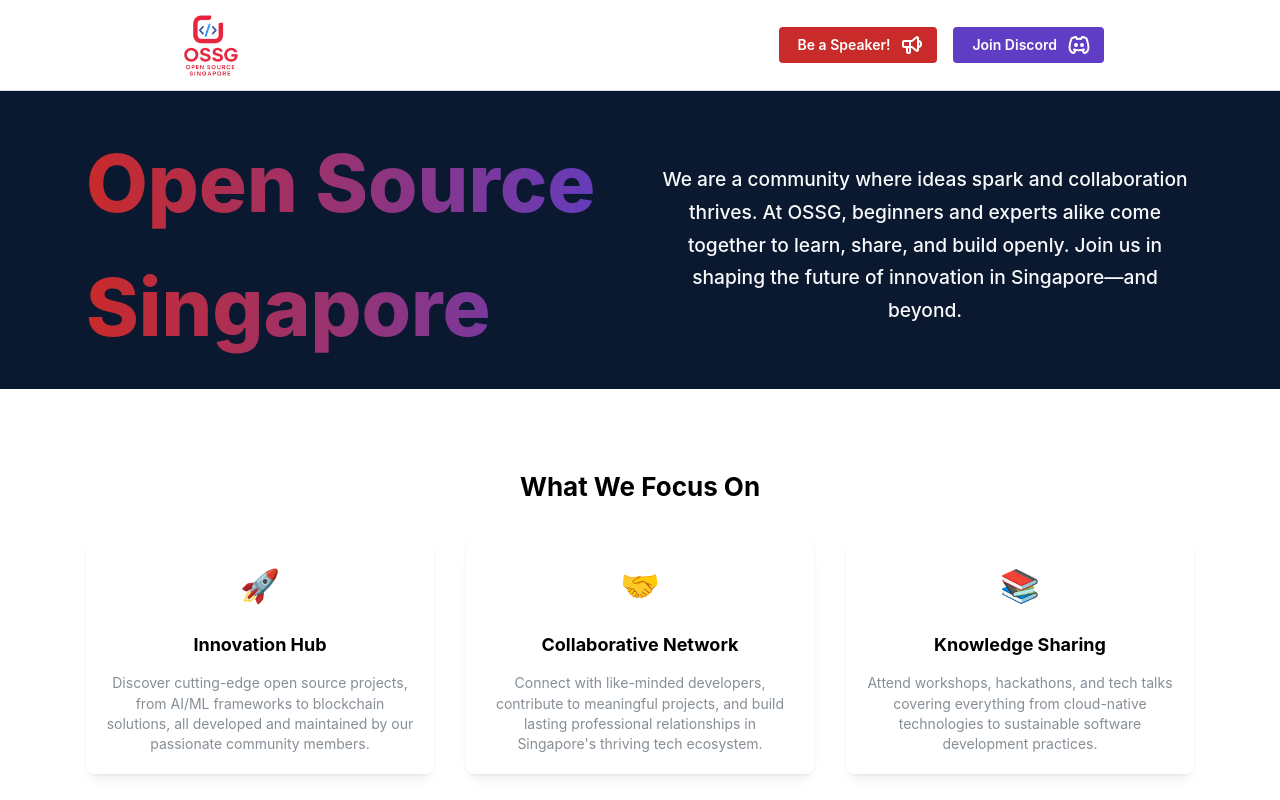
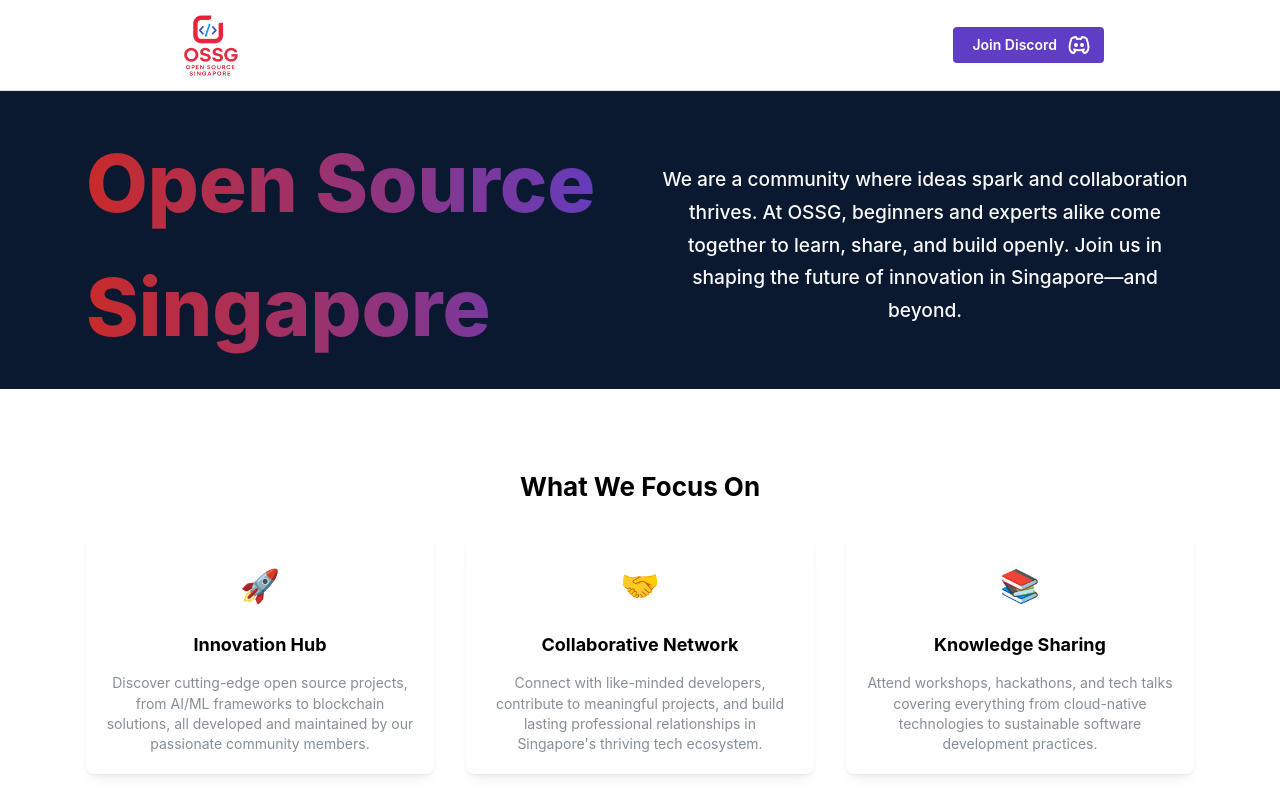
Before and after one commit to weizhang05/foss-sg, a React (Vite) app: page / in a window 1280 px wide. Shown: the top 800 px of the page. Built offline with nearby package versions, Linux system fonts and the light colour scheme.

Commit message:
temp hide speaker form

```diff
--- a/src/Template.tsx
+++ b/src/Template.tsx
@@ -2,7 +2,7 @@ import {useState} from 'react';
 import {Box, Burger, Button, Container, Flex, Group, Image, Menu, NavLink, Text} from '@mantine/core';
 import {useDisclosure} from '@mantine/hooks';
 import {Link, Outlet} from 'react-router';
-import {IconBrandDiscord, IconCalendarEvent, IconSpeakerphone, IconUsersGroup} from '@tabler/icons-react';
+import {IconBrandDiscord, IconCalendarEvent, IconUsersGroup} from '@tabler/icons-react';
 import {useMediaQuery} from '@mantine/hooks';
 
 const links = [
@@ -18,7 +18,7 @@ export default function Template() {
 
     const isSm = useMediaQuery('(min-width: 576px) and (max-width: 767px)');
 
-    const beAspeakerColor: string = "#c92a2a";
+    // const beAspeakerColor: string = "#c92a2a";
     const joinDiscordColor: string = "#5f3dc4";
 
     const items = links.map((link) => (
@@ -64,16 +64,16 @@ export default function Template() {
                                 justify="flex-end"
                                 style={{flexGrow: 1}}
                             >
-                                <Button
-                                    rightSection={<IconSpeakerphone/>}
-                                    color={beAspeakerColor}
-                                    component={Link}
-                                    to={"/be-a-speaker"}
-                                    onClick={() => setActive("")}
-                                    style={{marginRight: 20}}
-                                >
-                                    Be a Speaker!
-                                </Button>
+                                {/*<Button*/}
+                                {/*    rightSection={<IconSpeakerphone/>}*/}
+                                {/*    color={beAspeakerColor}*/}
+                                {/*    component={Link}*/}
+                                {/*    to={"/be-a-speaker"}*/}
+                                {/*    onClick={() => setActive("")}*/}
+                                {/*    style={{marginRight: 20}}*/}
+                                {/*>*/}
+                                {/*    Be a Speaker!*/}
+                                {/*</Button>*/}
                                 <Button
                                     rightSection={<IconBrandDiscord/>}
                                     color={joinDiscordColor}
@@ -110,15 +110,15 @@ export default function Template() {
                             {items}
                         </Group>
                         <Group visibleFrom="sm">
-                            <Button
-                                rightSection={<IconSpeakerphone/>}
-                                color={beAspeakerColor}
-                                component={Link}
-                                to={"/be-a-speaker"}
-                                onClick={() => setActive("")}
-                            >
-                                Be a Speaker!
-                            </Button>
+                            {/*<Button*/}
+                            {/*    rightSection={<IconSpeakerphone/>}*/}
+                            {/*    color={beAspeakerColor}*/}
+                            {/*    component={Link}*/}
+                            {/*    to={"/be-a-speaker"}*/}
+                            {/*    onClick={() => setActive("")}*/}
+                            {/*>*/}
+                            {/*    Be a Speaker!*/}
+                            {/*</Button>*/}
                             <Button
                                 rightSection={<IconBrandDiscord/>}
                                 color={joinDiscordColor}
@@ -172,14 +172,14 @@ export default function Template() {
                                         {/*    ))*/}
                                         {/*}*/}
                                         {/*<Menu.Divider/>*/}
-                                        <Menu.Item
-                                            color={beAspeakerColor}
-                                            leftSection={<IconSpeakerphone/>}
-                                            component={Link}
-                                            to={"/be-a-speaker"}
-                                        >
-                                            Be a Speaker!
-                                        </Menu.Item>
+                                        {/*<Menu.Item*/}
+                                        {/*    color={beAspeakerColor}*/}
+                                        {/*    leftSection={<IconSpeakerphone/>}*/}
+                                        {/*    component={Link}*/}
+                                        {/*    to={"/be-a-speaker"}*/}
+                                        {/*>*/}
+                                        {/*    Be a Speaker!*/}
+                                        {/*</Menu.Item>*/}
                                         <Menu.Item
                                             color={joinDiscordColor}
                                             leftSection={<IconBrandDiscord/>}
```
